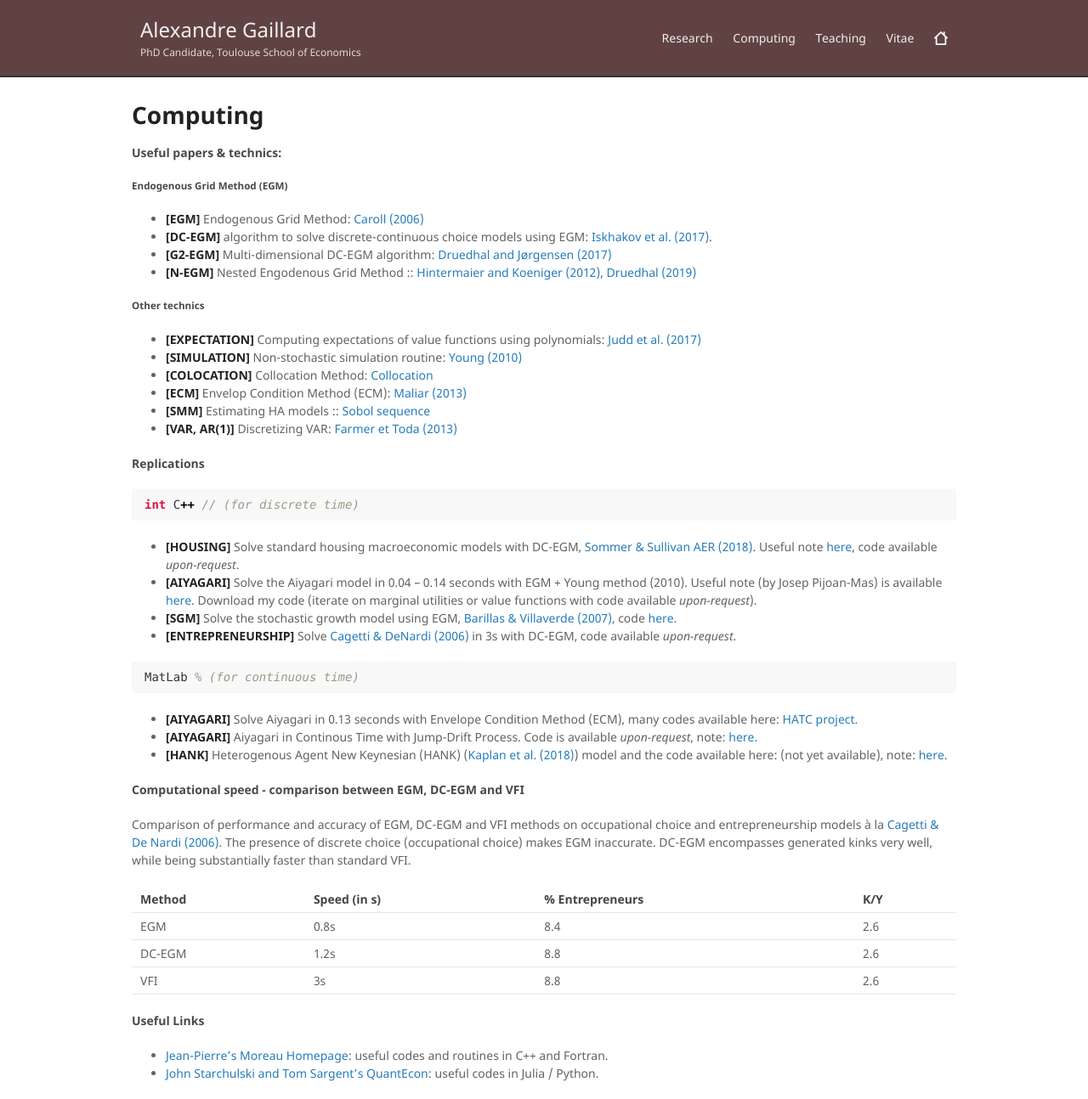
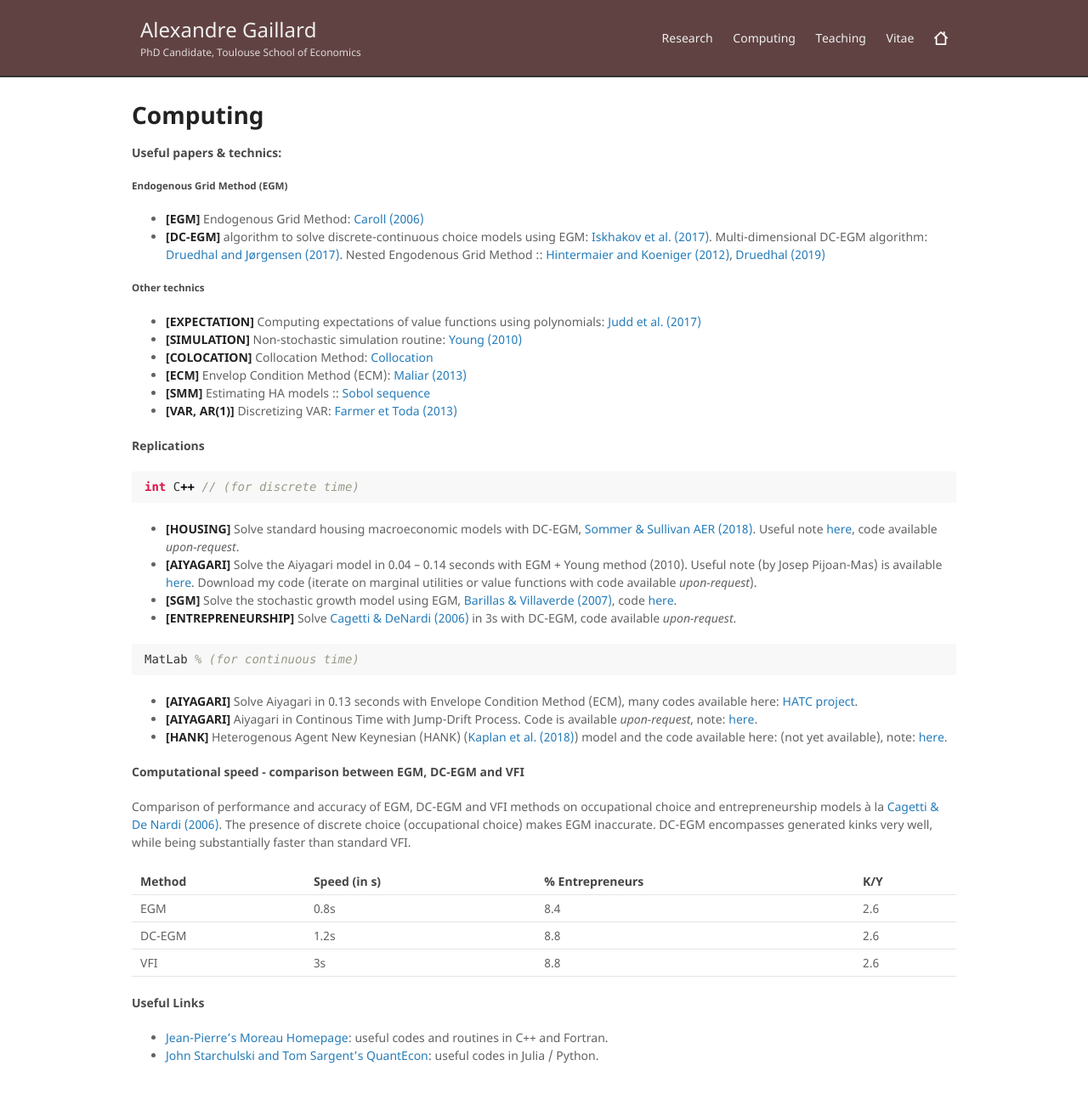
Before and after one commit to AGaillardTSE/AGaillardTSE.github.io, a Jekyll site: the page built from computing.md, in a window 1280 px wide. Shown: the whole page at 85% size. Built offline with Jekyll 4.4.1, drawn with Linux system fonts in a browser that asks for light colours; our own code applies the rules of GitHub Pages for plain Markdown files; after the commit the page ends 1273 px from its top, so only the background shows below that.

Commit message:
Update computing.md

```diff
--- a/computing.md
+++ b/computing.md
@@ -8,9 +8,7 @@
 #### Useful papers & technics:
 ##### Endogenous Grid Method (EGM)
  - **[EGM]** Endogenous Grid Method: [Caroll (2006)](http://pages.stern.nyu.edu/~dbackus/Computation/Carroll%20endog%20grid%20EL%2006.pdf)
- - **[DC-EGM]** algorithm to solve discrete-continuous choice models using EGM: [Iskhakov et al. (2017)](https://onlinelibrary.wiley.com/doi/abs/10.3982/QE643).
- - **[G2-EGM]** Multi-dimensional DC-EGM algorithm: [Druedhal and Jørgensen (2017)](https://www.sciencedirect.com/science/article/pii/S0165188916301920)
- - **[N-EGM]** Nested Engodenous Grid Method :: [Hintermaier and Koeniger (2012)](https://hal.archives-ouvertes.fr/hal-00732758/document), [Druedhal (2019)](http://web.econ.ku.dk/druedahl/papers/2019_NEGM.pdf)
+ - **[DC-EGM]** algorithm to solve discrete-continuous choice models using EGM: [Iskhakov et al. (2017)](https://onlinelibrary.wiley.com/doi/abs/10.3982/QE643). Multi-dimensional DC-EGM algorithm: [Druedhal and Jørgensen (2017)](https://www.sciencedirect.com/science/article/pii/S0165188916301920). Nested Engodenous Grid Method :: [Hintermaier and Koeniger (2012)](https://hal.archives-ouvertes.fr/hal-00732758/document), [Druedhal (2019)](http://web.econ.ku.dk/druedahl/papers/2019_NEGM.pdf)
 
 ##### Other technics
 
```
